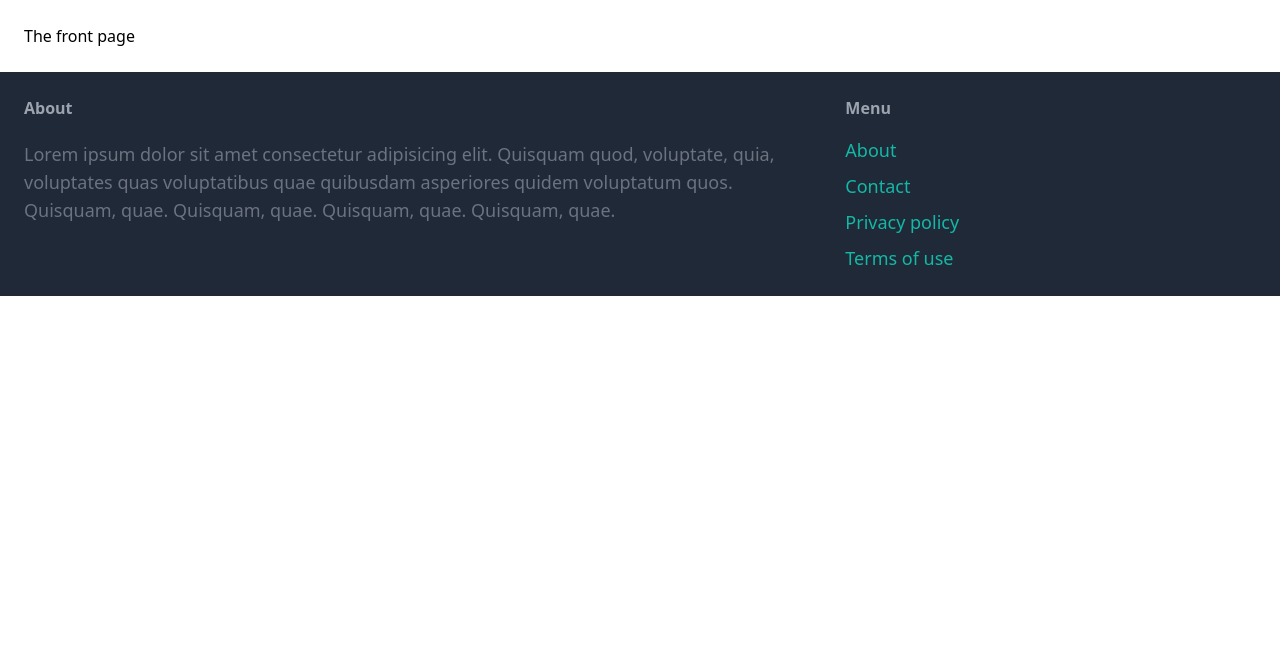
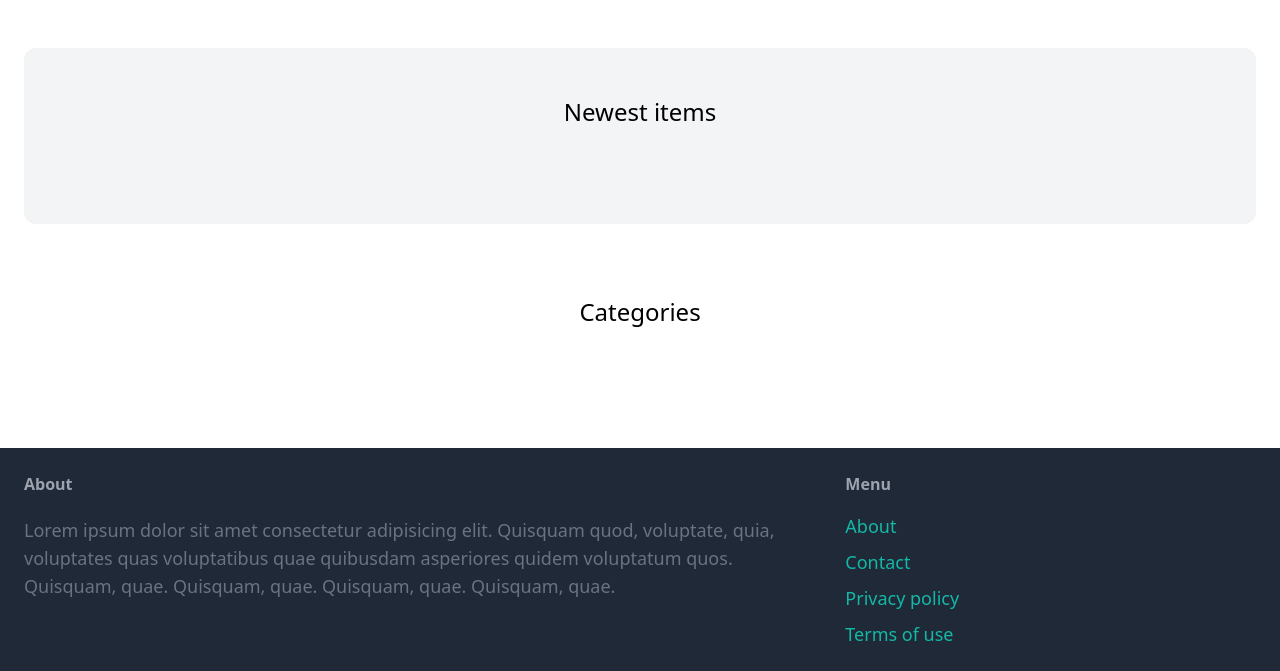
Before and after one commit to gustavdlima/marketplace-django-python, a Django app: page / in a window 1280 px wide. Shown: the part 77-748 px from the top of the page. Run offline with Django 4.2, Linux system fonts and the light colour scheme; data that the repository does not hold is empty; some libraries are stand-ins or nearby versions.

Commit message:
feat: items added in database and front with categories

```diff
--- a/marketplace/core/templates/core/index.html
+++ b/marketplace/core/templates/core/index.html
@@ -3,5 +3,43 @@
 {% block title %}Welcome{% endblock %}
 
 {% block content %}
-	<h1>The front page</h1>
+	<div class="mt-6 px-6 py-12 bg-gray-100 rounded-xl">
+		<h2 class="mb-12 text-2xl text-center">Newest items</h2>
+
+		<div class="grid grid-cols-2 gap-3">
+			{% for item in items %}
+			<div>
+				<a href="#">
+					<div>
+						<img src="{{ item.image.url }}" class="rounded-t-xl" />
+					</div>
+
+					<div clas="p-6 bg-white rounded-b-xl">
+						<h2 class="text-2xl font-bold"> {{ item.name }} </h2>
+						<p class="text-gray-500">Price: {{item.price}}</p>
+					</div>
+				</a>
+			</div>
+			{% endfor %}
+		</div>
+	</div>
+
+	<div class="mt-6 px-6 py-12 bg-gray100 rounded-xl">
+		<h2 class="mb-12 text-2xl text-center">Categories</h2>
+
+		<div class="grid grid-cols-3 gap-3">
+			{% for category in categories %}
+			<div>
+				<a href="#">
+					<div clas="p-6 bg-white rounded-b-xl">
+						<h2 class="text-2xl"> {{ category.name }}
+							<p class="text-gray-500">{{category.items.count}} items</p>
+						</h2>
+					</div>
+				</a>
+			</div>
+			{% endfor %}
+		</div>
+
+	</div>
 {% endblock %}
--- a/marketplace/core/views.py
+++ b/marketplace/core/views.py
@@ -1,8 +1,16 @@
 from django.shortcuts import render
+
+from item.models import Category, Item
 
 
 def index(request):
-    return render(request, 'core/index.html')
+    items = Item.objects.filter(is_sold=False)[0:6]
+    categories = Category.objects.all()
+
+    return render(request, 'core/index.html' , {
+        'items': items,
+        'categories': categories
+    })
 
 
 def contact(request):
--- a/marketplace/item/admin.py
+++ b/marketplace/item/admin.py
@@ -1,5 +1,6 @@
 from django.contrib import admin
 
-from .models import Category
+from .models import Category, Item
 
 admin.site.register(Category)
+admin.site.register(Item)
--- a/marketplace/marketplace/settings.py
+++ b/marketplace/marketplace/settings.py
@@ -118,6 +118,8 @@
 # https://docs.djangoproject.com/en/4.1/howto/static-files/
 
 STATIC_URL = 'static/'
+MEDIA_URL = 'media/'
+MEDIA_ROOT = BASE_DIR / 'media'
 
 # Default primary key field type
 # https://docs.djangoproject.com/en/4.1/ref/settings/#default-auto-field
--- a/marketplace/marketplace/urls.py
+++ b/marketplace/marketplace/urls.py
@@ -1,3 +1,5 @@
+from django.conf import settings
+from django.conf.urls.static import static
 from django.contrib import admin
 from django.urls import path
 from core.views import index
@@ -7,4 +9,4 @@
     path('admin/', admin.site.urls),
     path('', index, name='index'),
     path('contact/', contact, name='contact'),
-]
+] + static(settings.MEDIA_URL, document_root=settings.MEDIA_ROOT)
```
Also changed, not shown: marketplace/item/models.py (+18 -0 lines), marketplace/item/migrations/0002_alter_category_options_item.py (added), marketplace/media/item_images/Frederick_Carl_Frieseke_-_Afternoon_-_MeisterDrucke-9392.jpg (added), marketplace/media/item_images/Giuliano_Bugiardini_-_Virgin_and_child_-_MeisterDrucke-10443.jpg (added), marketplace/media/item_images/Mary_Stevenson_Cassatt_-_Little_Girl_in_a_Blue_Armchair_1878__-_MeisterDrucke-119809.jpg (added), marketplace/media/item_images/Melozzo_da_Forli_-_Angel_Musician__-_MeisterDrucke-115784.jpg (added), marketplace/media/item_images/Perino_del_1501_47_Vaga_-_Fall_of_giants_or_Jupiter_hurling_thunderbolts_at_.jpg (added), marketplace/media/item_images/Timothy_Easton_-_Paddling_at_the_Edge__-_MeisterDrucke-251467.jpg (added).
